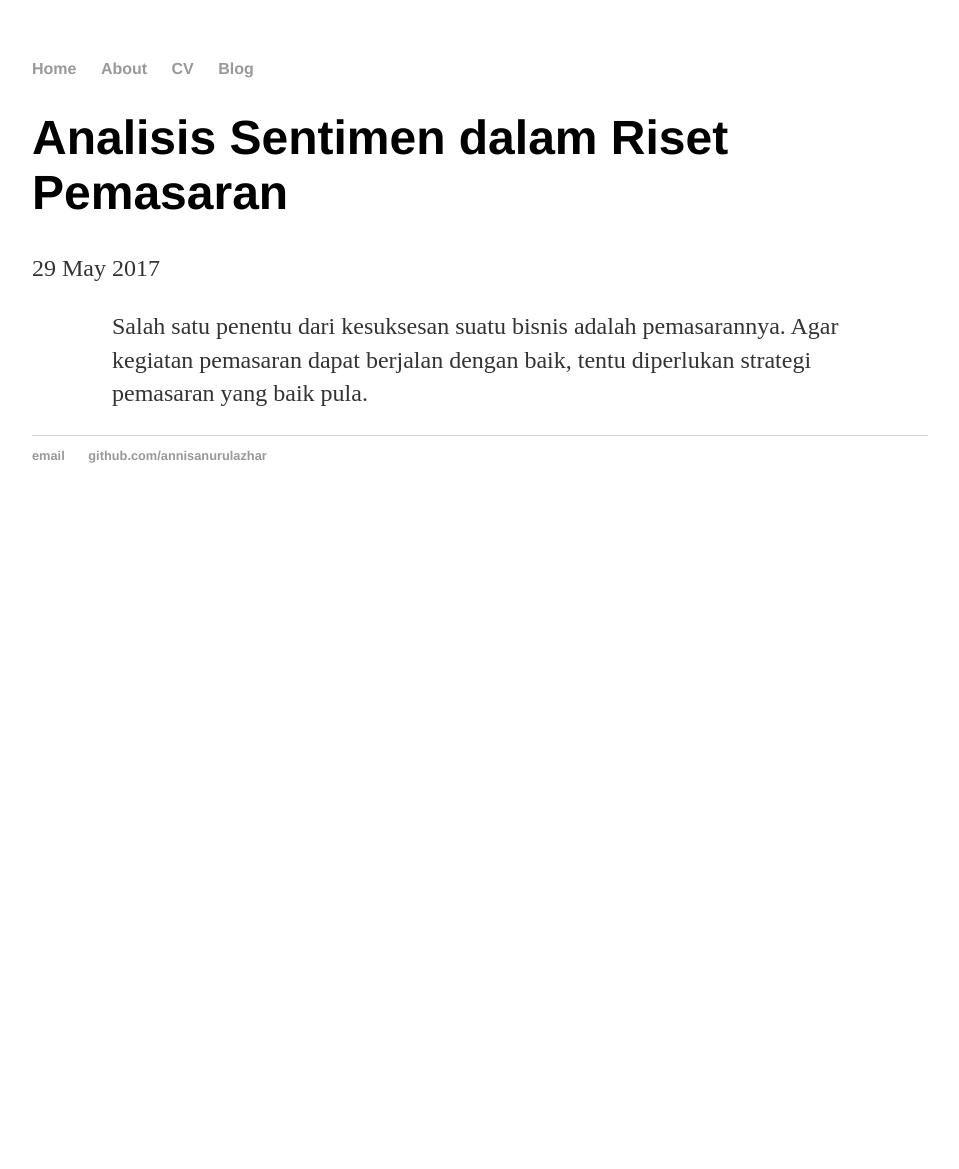
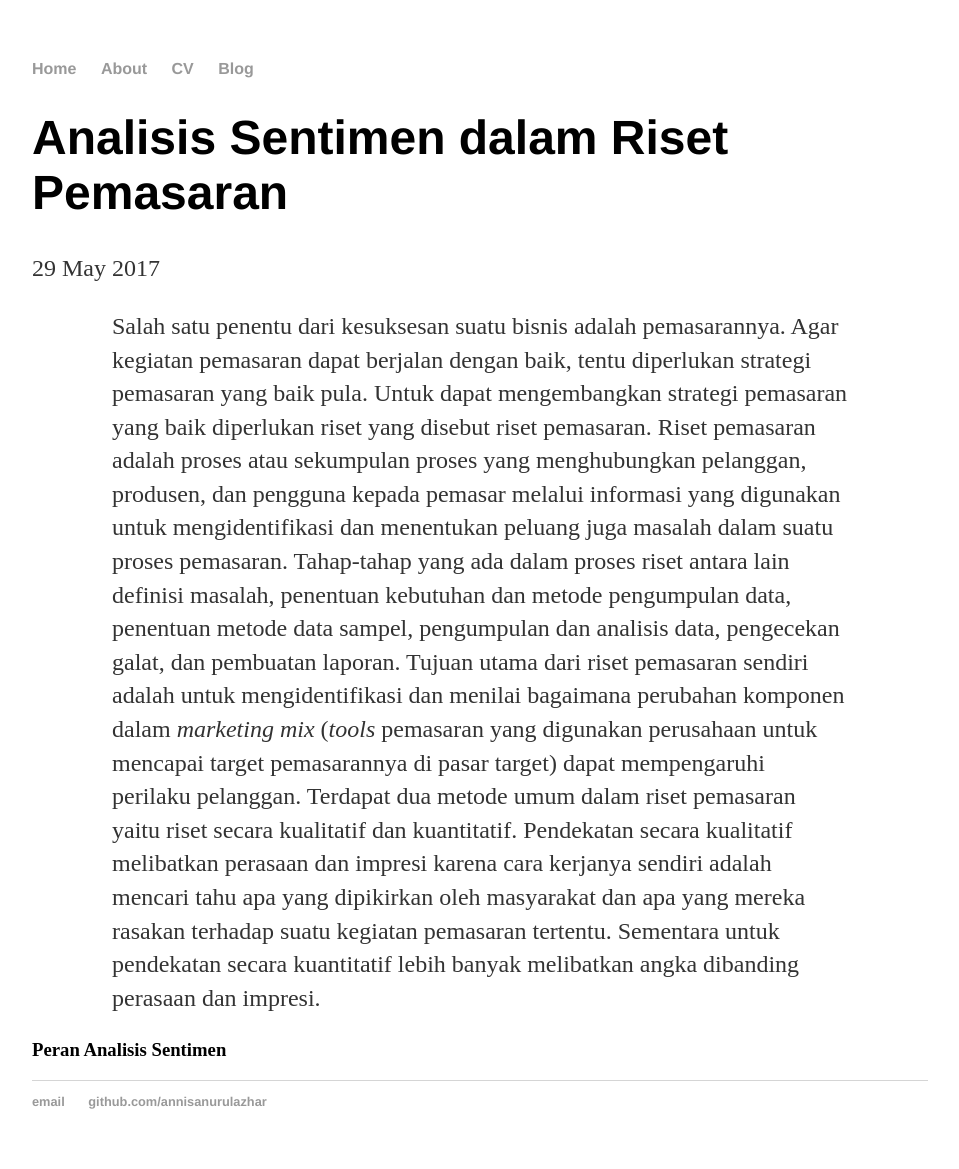
Before and after one commit to annisanurulazhar/annisanurulazhar.github.io, a Jekyll site: the page built from _posts/2017-05-29-analisis-sentimen-dalam-riset-pemasaran.md, in a window 1280 px wide. Shown: the whole page, without its empty margins (160-1119 px from the left). Built offline with Jekyll 4.4.1, drawn with Linux system fonts in a browser that asks for light colours; before the commit the page ends 900 px from its top, so only the background shows below that.

Commit message:
Update 2017-05-29-analisis-sentimen-dalam-riset-pemasaran.md
Introduction added

```diff
--- a/_posts/2017-05-29-analisis-sentimen-dalam-riset-pemasaran.md
+++ b/_posts/2017-05-29-analisis-sentimen-dalam-riset-pemasaran.md
@@ -4,4 +4,9 @@ title: "Analisis Sentimen dalam Riset Pemasaran"
 date: 2017-05-29
 ---
 
->> Salah satu penentu dari kesuksesan suatu bisnis adalah pemasarannya. Agar kegiatan pemasaran dapat berjalan dengan baik, tentu diperlukan strategi pemasaran yang baik pula.
+
+>> Salah satu penentu dari kesuksesan suatu bisnis adalah pemasarannya. Agar kegiatan pemasaran dapat berjalan dengan baik, tentu diperlukan strategi pemasaran yang baik pula. Untuk dapat mengembangkan strategi pemasaran yang baik diperlukan riset yang disebut riset pemasaran.
+>> Riset pemasaran adalah proses atau sekumpulan proses yang menghubungkan pelanggan, produsen, dan pengguna kepada pemasar melalui informasi yang digunakan untuk mengidentifikasi dan menentukan peluang juga masalah dalam suatu proses pemasaran. Tahap-tahap yang ada dalam proses riset antara lain definisi masalah, penentuan kebutuhan dan metode pengumpulan data, penentuan metode data sampel, pengumpulan dan analisis data, pengecekan galat, dan pembuatan laporan. Tujuan utama dari riset pemasaran sendiri adalah untuk mengidentifikasi dan menilai bagaimana perubahan komponen dalam *marketing mix* (*tools* pemasaran yang digunakan perusahaan untuk mencapai target pemasarannya di pasar target) dapat mempengaruhi perilaku pelanggan.
+>> Terdapat dua metode umum dalam riset pemasaran yaitu riset secara kualitatif dan kuantitatif. Pendekatan secara kualitatif melibatkan perasaan dan impresi karena cara kerjanya sendiri adalah mencari tahu apa yang dipikirkan oleh masyarakat dan apa yang mereka rasakan terhadap suatu kegiatan pemasaran tertentu. Sementara untuk pendekatan secara kuantitatif lebih banyak melibatkan angka dibanding perasaan dan impresi.
+
+### Peran Analisis Sentimen
```
